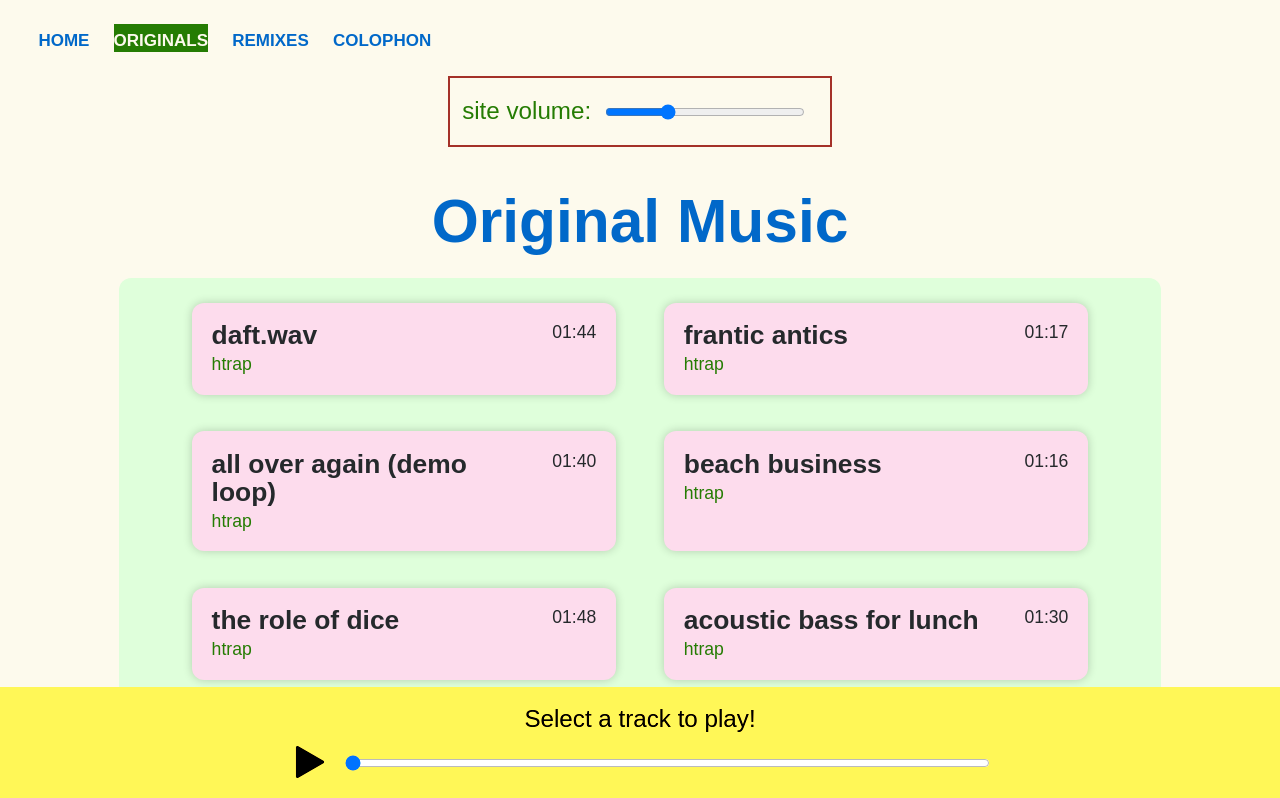
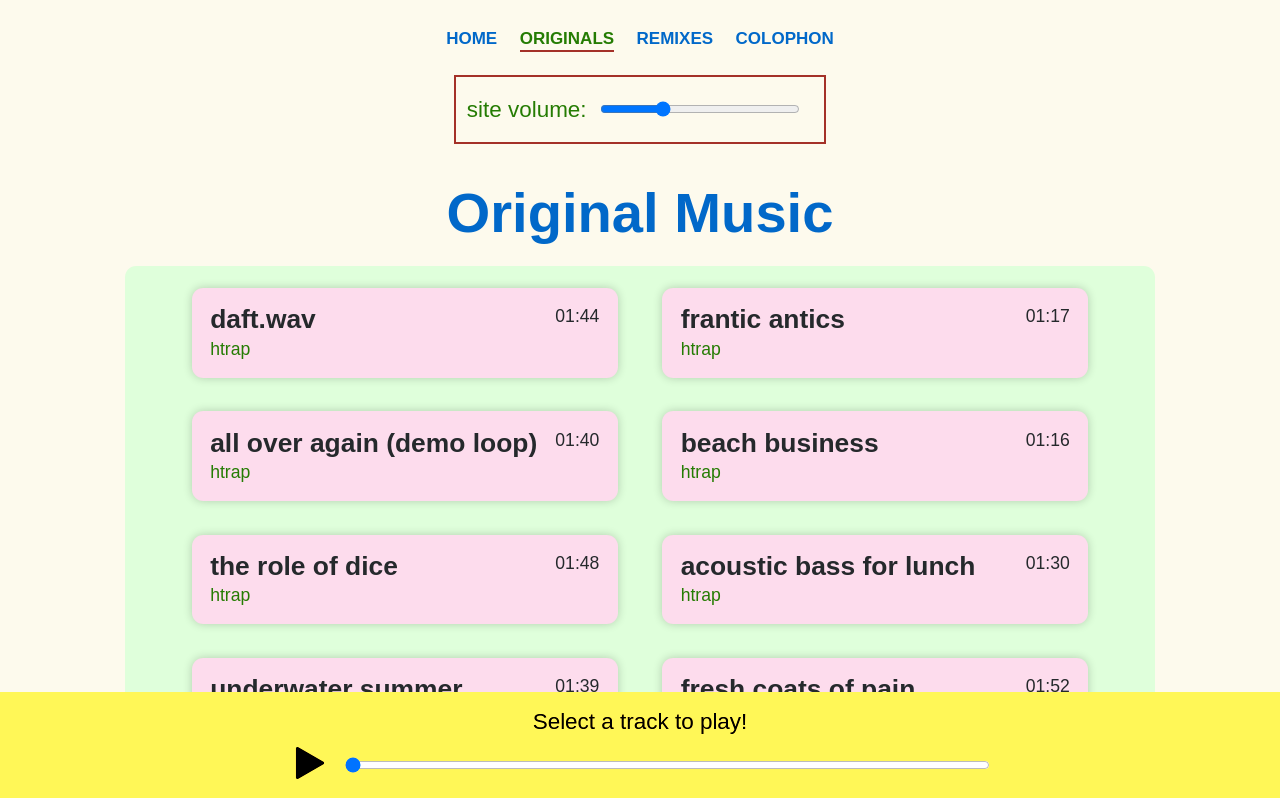
Before and after one commit to partheus/music, a Vue app: page /originals in a window 1280 px wide. Shown: the top 798 px of the page. Built offline with nearby package versions, Linux system fonts and the light colour scheme; a web font is replaced by a local one.

Commit message:
Fix layouts

```diff
--- a/src/assets/scss/_base.scss
+++ b/src/assets/scss/_base.scss
@@ -39,12 +39,16 @@ a {
   text-align: center;
   color: $color--secondary;
   margin-top: 1em;
-  font-size: 126%;
+  font-size: 117%;
   margin-bottom: 27vh;
 
   h1 {
-    font-size: 2.5em;
+    font-size: 2em;
     margin-bottom: 0.15em;
+
+    @media (min-width: 768px) {
+      font-size: 2.5em;
+    }
   }
 
   h4 {
@@ -62,41 +66,46 @@ a {
 }
 
 /* Add styling for your navigation menu here */
+nav {
+  display: flex;
+}
+
 nav ul {
   list-style-type: none;
   padding: 0;
-  margin: 1em auto 0;
-    display: flex;
-    flex-direction: row;
+  margin: 0 auto;
+  display: flex;
+  flex-direction: row;
   column-gap: 1em;
   row-gap: 0.25em;
   flex-wrap: wrap;
+  justify-self: center;
 
   a {
     text-decoration: none;
     font-variant: all-petite-caps;
     font-weight: bold;
-    font-size: 1em;
+    font-size: 1.1em;
     transition: all 0.4s ease;
     display: flex;
     flex-direction: column;
     width: max-content;
+    border-bottom: 2px solid transparent;
   }
 
   a:hover {
-    background-color: $color--primary;
-    color: $color--light;
+    color: $color--tertiary;
+    filter: contrast(1.2);
+    border-bottom: 2px solid $color--primary;
   }
 
   a.router-link-active {
-    background-color: $color--secondary;
-    color: $color--light;
+    border-bottom: 2px solid $color--tertiary;
+    color: $color--secondary;
   }
 
   a.router-link-active:hover {
-    background-color: $color--tertiary;
-    color: $color--success;
-    filter: contrast(1.2);
+    color: $color--tertiary;
   }
 }
 
@@ -144,8 +153,8 @@ nav ul {
   blockquote {
     margin: 0;
     padding-top: 0.42em;
-    font-size: 0.75em;
+    font-size: 0.6em;
     font-style: italic;
-    color: $color--secondary;
+    color: $color--tertiary;
   }
 }
--- a/src/assets/scss/_components.scss
+++ b/src/assets/scss/_components.scss
@@ -76,9 +76,7 @@
   }
 
   .seek-bar::-webkit-slider-thumb {
-    -webkit-appearance: none;
-    appearance: none;
-    background: pink; /* Color of the thumb */
+    background: $color--tertiary;
     /* ... other styles such as width, height, etc. ... */
   }
 }
@@ -97,7 +95,6 @@
 
 .not-found h1 {
   font-size: 4em;
-  margin: 0;
 }
 
 .not-found p {
--- a/src/assets/scss/_layout.scss
+++ b/src/assets/scss/_layout.scss
@@ -87,7 +87,6 @@
   }
 
   .currently-playing {
-    outline: 3px solid $color--success;
-    filter: contrast(1.8);
+    background-color: $color--success;
   }
 }
```
